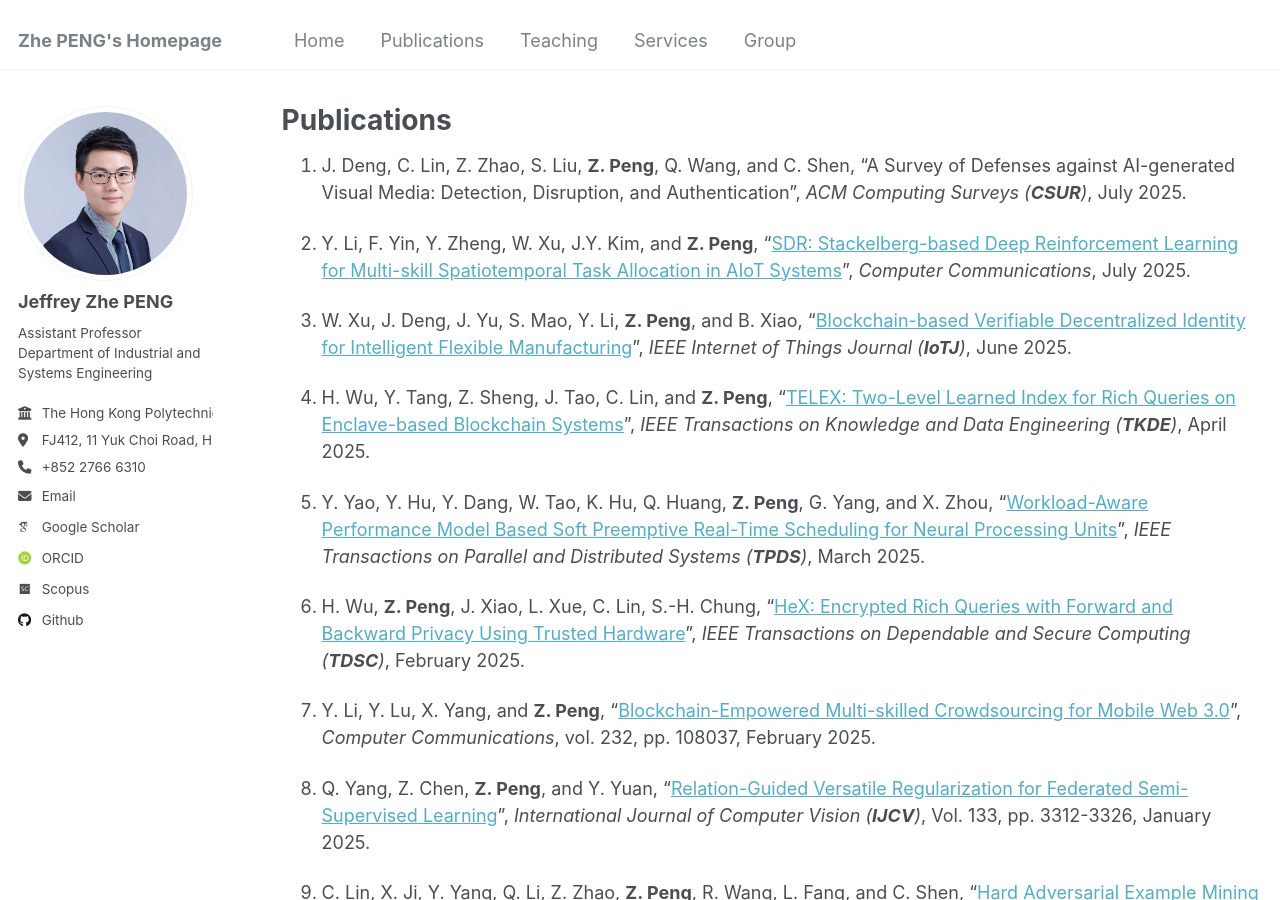
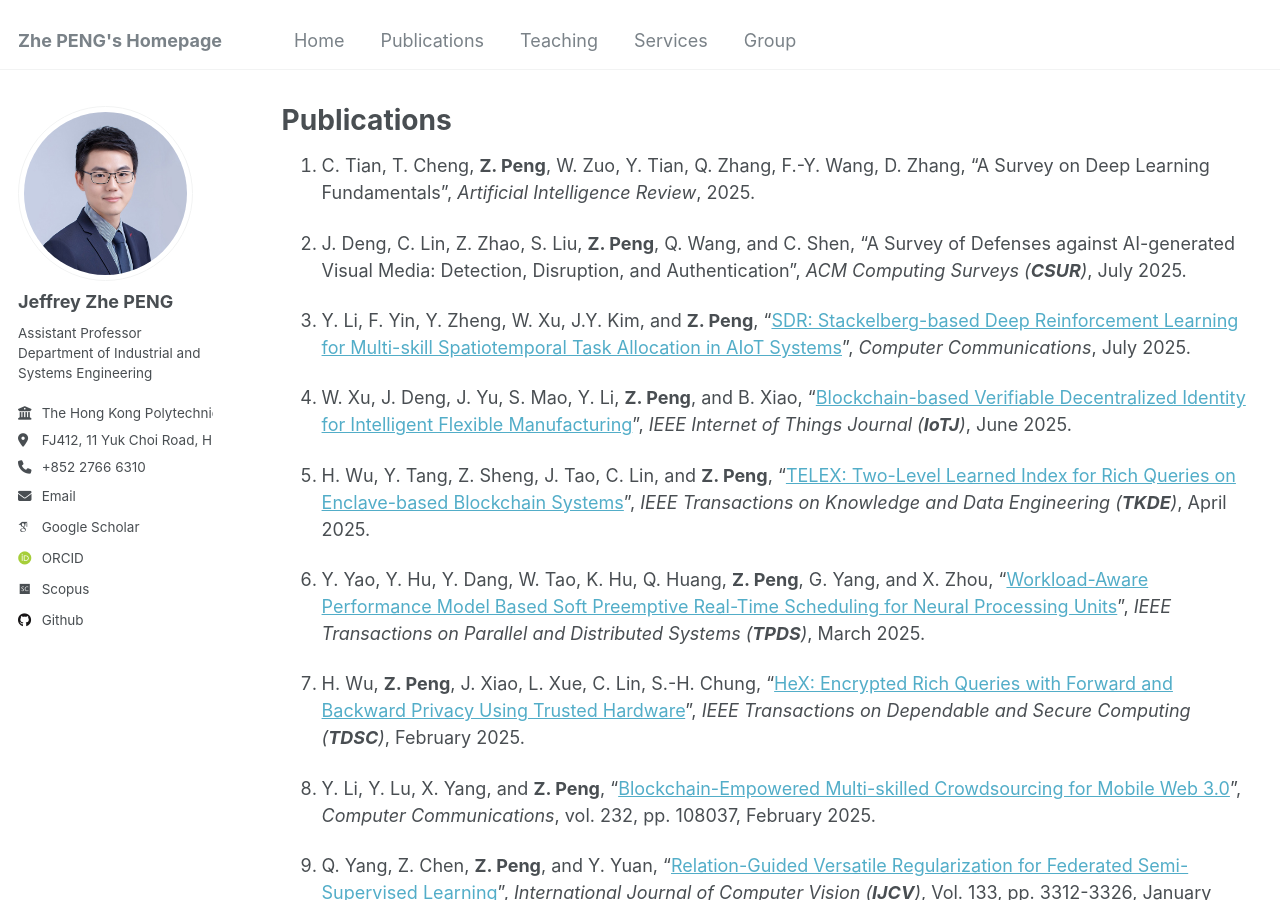
Before and after one commit to PENG-Zhe/peng-zhe.github.io, a Jekyll site: the page built from _pages/publications.md, in a window 1280 px wide and 900 px high. Built offline with Jekyll 4.4.1, drawn with Linux system fonts in a browser that asks for light colours; some web fonts are replaced.

Commit message:
Update publications.md

```diff
--- a/_pages/publications.md
+++ b/_pages/publications.md
@@ -3,6 +3,8 @@ title: "Publications"
 permalink: /publications/
 layout: archive
 ---
+
+1. C. Tian, T. Cheng, **Z. Peng**, W. Zuo, Y. Tian, Q. Zhang, F.-Y. Wang, D. Zhang, "A Survey on Deep Learning Fundamentals", _Artificial Intelligence Review_, 2025.
 
 1. J. Deng, C. Lin, Z. Zhao, S. Liu, **Z. Peng**, Q. Wang, and C. Shen, "A Survey of Defenses against AI-generated Visual Media: Detection, Disruption, and Authentication", _ACM Computing Surveys (**CSUR**)_, July 2025.
 
```
